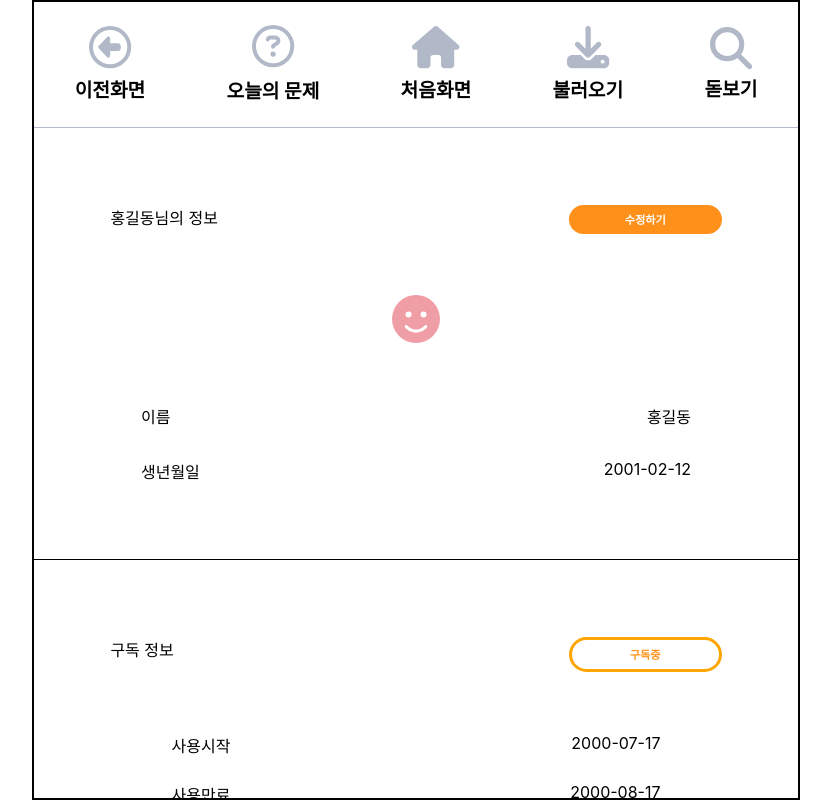
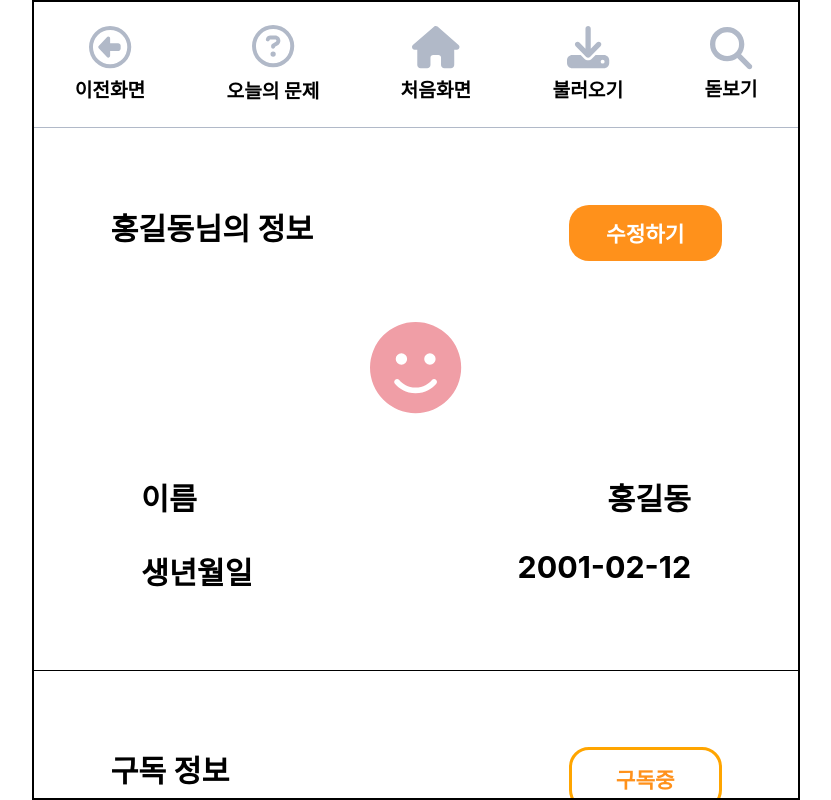
Before and after one commit to Team-Columbus/Gillajabi-FE, a React (Create React App) app in the folder gillajabi/: page /mypage in a window 1280 px wide. Shown: the whole page, without its empty margins (224-1055 px from the left). Built offline with nearby package versions, Linux system fonts and the light colour scheme.

Commit message:
:lipstick: Mypage 페이지 디자인 추가
- 575px 이상일 때 font-size를 1.9rem으로 설정
- 450px 이상 574px 이하일 때 font-size를 1.65rem으로 설정
- 345px 이상 449px 이하일 때 font-size를 1.25rem으로 설정
- 344px 이하일 때 font-size를 0.9rem으로 설정

```diff
--- a/gillajabi/src/styles/pages/Mypage.css
+++ b/gillajabi/src/styles/pages/Mypage.css
@@ -60,3 +60,24 @@
     font-weight: bold;
     border: 3px solid orange;
 }
+
+.mypage-information,
+.mypage-subscribe {
+    font-weight: bold;
+
+    @media (max-width: 344px) {
+        font-size: 0.9rem;
+    }
+
+    @media (min-width: 345px) and (max-width: 449px) {
+        font-size: 1.25rem;
+    }
+
+    @media (min-width: 450px) and (max-width: 574px) {
+        font-size: 1.65rem;
+    }
+
+    @media (min-width: 575px) {
+        font-size: 1.9rem;
+    }
+}
```
